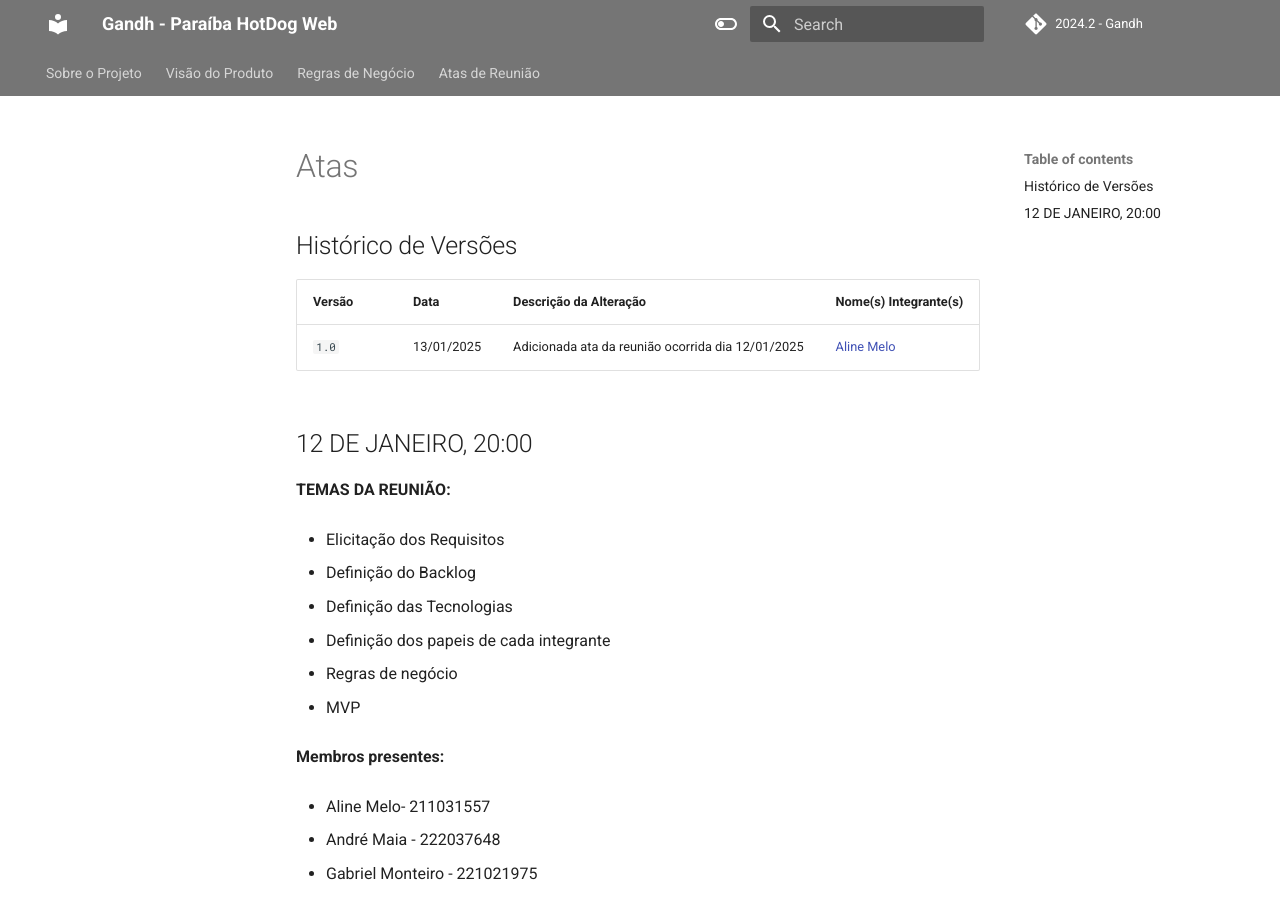
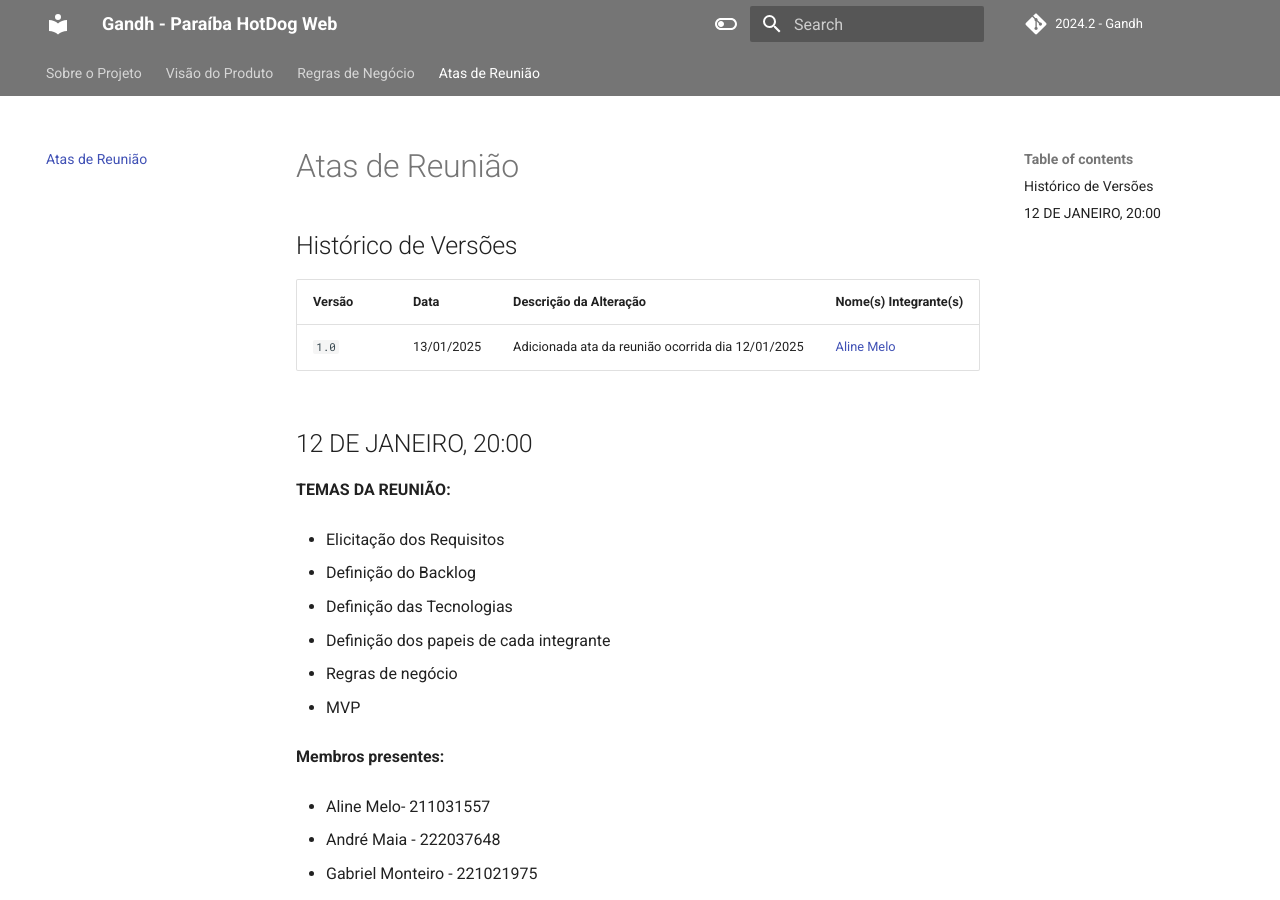
Before and after one commit to FGA-REQ/2024.2-Gandh, an MkDocs documentation site: the page built from docs/atas-reuniao/atas.md, in a window 1280 px wide and 900 px high. Built offline with MkDocs 1.6.1 and Material for MkDocs 9.7.7, drawn with Linux system fonts in a browser that asks for light colours; comment, search, counter and statistics services are not loaded; some of the changed lines change nothing that is shown.

Commit message:
tirei o acento de reuniao

```diff
--- a/mkdocs.yml
+++ b/mkdocs.yml
@@ -7,7 +7,7 @@
   - Sobre o Projeto: "index.md"
   - Visão do Produto: "visao-produto/visao-produto.md"
   - Regras de Negócio: "regras-negocio/regras-negocio.md"
-  - Atas de Reunião: "atas-reunião/atas.md"
+  - Atas de Reunião: "atas-reuniao/atas.md"
 
 theme:
   name: material
```
